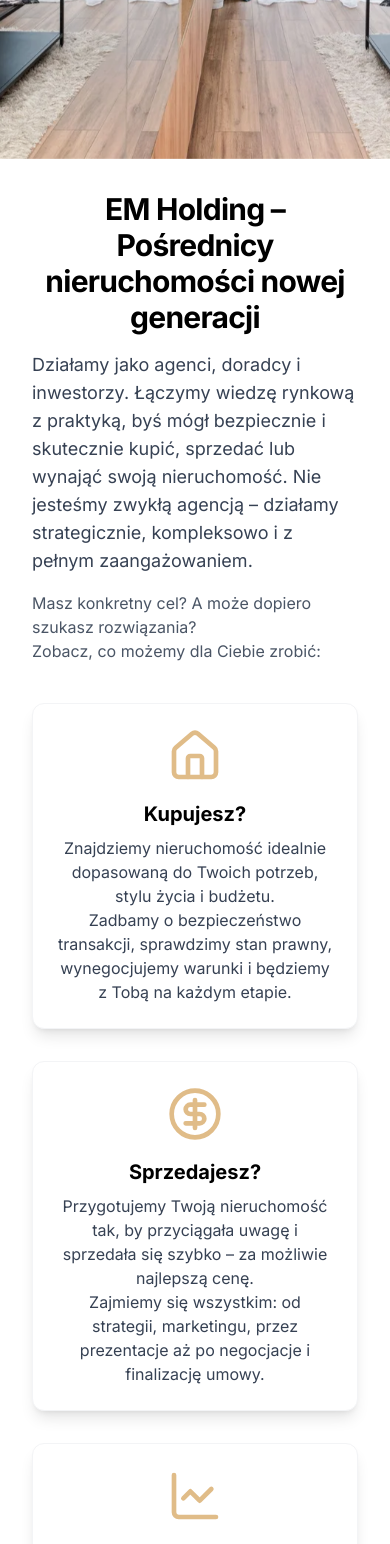
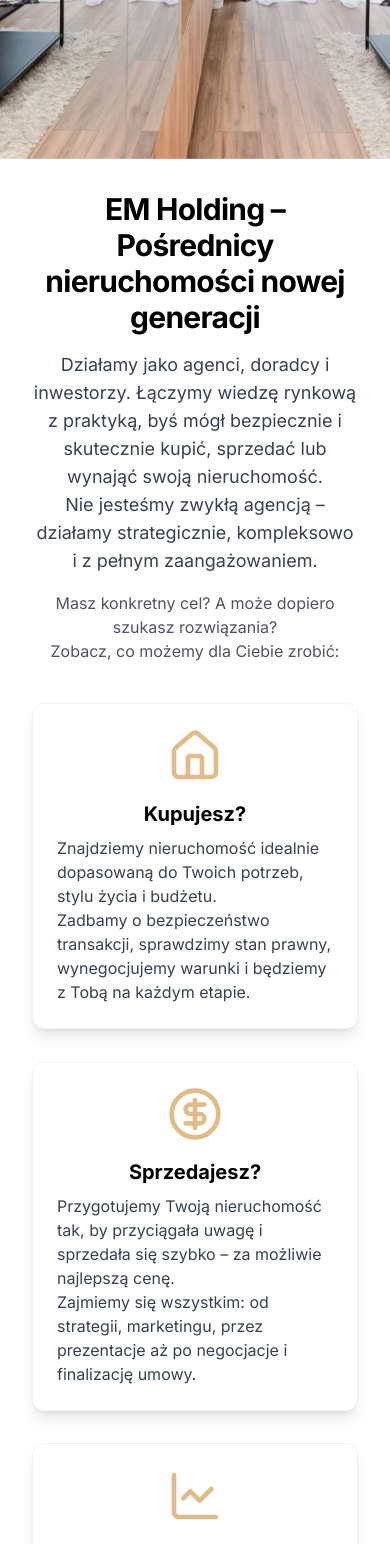
Before and after one commit to karol-wojak/real_estate_website, a React (Vite) app: page / in a window 390 px wide. Shown: the part 432-1976 px from the top of the page. Built offline with nearby package versions, Linux system fonts and the light colour scheme.

Commit message:
Refactor Services page: update text alignment for improved readability and consistency

```diff
--- a/src/pages/Services.jsx
+++ b/src/pages/Services.jsx
@@ -4,30 +4,30 @@
 const iconClass = "w-14 h-14 text-[#e0bc88] mb-4";
 
 const Services = () => (
-    <section id="services" className="w-full px-4 md:px-8 mb-16">
+    <section id="services" className="w-full max-w-5xl mx-auto mb-16 px-4">
         <div className="text-center mb-10">
             <h2 className="text-3xl md:text-4xl font-extrabold mb-4 tracking-tight">EM Holding – Pośrednicy nieruchomości nowej generacji</h2>
-            <p className="text-lg md:text-xl text-gray-700 mb-2 text-left md:text-justify mx-auto max-w-4xl">Działamy jako agenci, doradcy i inwestorzy. Łączymy wiedzę rynkową z praktyką, byś mógł bezpiecznie i skutecznie kupić, sprzedać lub wynająć swoją nieruchomość. Nie jesteśmy zwykłą agencją – działamy strategicznie, kompleksowo i z pełnym zaangażowaniem.</p>
-            <p className="text-base md:text-lg text-gray-600 mt-4 text-left md:text-center mx-auto max-w-3xl">Masz konkretny cel? A może dopiero szukasz rozwiązania?<br/>Zobacz, co możemy dla Ciebie zrobić:</p>
+            <p className="text-lg md:text-xl text-gray-700 mb-2">Działamy jako agenci, doradcy i inwestorzy. Łączymy wiedzę rynkową z praktyką, byś mógł bezpiecznie i skutecznie kupić, sprzedać lub wynająć swoją nieruchomość.<br/>Nie jesteśmy zwykłą agencją – działamy strategicznie, kompleksowo i z pełnym zaangażowaniem.</p>
+            <p className="text-base md:text-lg text-gray-600 mt-4">Masz konkretny cel? A może dopiero szukasz rozwiązania?<br/>Zobacz, co możemy dla Ciebie zrobić:</p>
         </div>
-        <div className="flex flex-col md:flex-row gap-8 md:gap-6 w-full">
+        <div className="flex flex-col md:flex-row gap-8 md:gap-6">
             {/* Kupujesz */}
             <div className="flex-1 bg-white rounded-xl shadow-lg p-6 flex flex-col items-center text-center border border-gray-100 hover:shadow-2xl transition">
                 <Home className={iconClass} />
                 <h3 className="text-xl font-bold mb-2">Kupujesz?</h3>
-                <p className="text-gray-700">Znajdziemy nieruchomość idealnie dopasowaną do Twoich potrzeb, stylu życia i budżetu.<br/>Zadbamy o bezpieczeństwo transakcji, sprawdzimy stan prawny, wynegocjujemy warunki i będziemy z Tobą na każdym etapie.</p>
+                <p className="text-left md:text-center text-gray-700">Znajdziemy nieruchomość idealnie dopasowaną do Twoich potrzeb, stylu życia i budżetu.<br/>Zadbamy o bezpieczeństwo transakcji, sprawdzimy stan prawny, wynegocjujemy warunki i będziemy z Tobą na każdym etapie.</p>
             </div>
             {/* Sprzedajesz */}
             <div className="flex-1 bg-white rounded-xl shadow-lg p-6 flex flex-col items-center text-center border border-gray-100 hover:shadow-2xl transition">
                 <CircleDollarSign className={iconClass} />
                 <h3 className="text-xl font-bold mb-2">Sprzedajesz?</h3>
-                <p className="text-gray-700">Przygotujemy Twoją nieruchomość tak, by przyciągała uwagę i sprzedała się szybko – za możliwie najlepszą cenę.<br/>Zajmiemy się wszystkim: od strategii, marketingu, przez prezentacje aż po negocjacje i finalizację umowy.</p>
+                <p className="text-left md:text-center text-gray-700">Przygotujemy Twoją nieruchomość tak, by przyciągała uwagę i sprzedała się szybko – za możliwie najlepszą cenę.<br/>Zajmiemy się wszystkim: od strategii, marketingu, przez prezentacje aż po negocjacje i finalizację umowy.</p>
             </div>
             {/* Inwestujesz */}
             <div className="flex-1 bg-white rounded-xl shadow-lg p-6 flex flex-col items-center text-center border border-gray-100 hover:shadow-2xl transition">
                 <LineChart className={iconClass} />
                 <h3 className="text-xl font-bold mb-2">Inwestujesz?</h3>
-                <p className="text-gray-700">Zainwestuj razem z nami.<br/>Nie musisz wiedzieć, od czego zacząć – wystarczy, że się odezwiesz.<br/>Możemy wspólnie zrealizować inwestycję, opracować strategię lub doradzić Ci, jak najlepiej pomnożyć kapitał.</p>
+                <p className="text-left md:text-center text-gray-700">Zainwestuj razem z nami.<br/>Nie musisz wiedzieć, od czego zacząć – wystarczy, że się odezwiesz.<br/>Możemy wspólnie zrealizować inwestycję, opracować strategię lub doradzić Ci, jak najlepiej pomnożyć kapitał.</p>
             </div>
         </div>
         <div className="flex flex-col md:flex-row gap-8 md:gap-6 mt-8">
@@ -35,13 +35,13 @@
             <div className="flex-1 bg-white rounded-xl shadow-lg p-6 flex flex-col items-center text-center border border-gray-100 hover:shadow-2xl transition">
                 <Brain className={iconClass} />
                 <h3 className="text-xl font-bold mb-2">Masz nieruchomość i zastanawiasz się, co dalej?</h3>
-                <p className="text-gray-700">Przeanalizujemy jej potencjał, policzymy opłacalność i przedstawimy możliwe scenariusze.<br/>Najem krótkoterminowy czy długoterminowy? Lokale, pokoje, a może zmiana przeznaczenia?<br/>Ty decydujesz – my realizujemy.</p>
+                <p className="text-left md:text-center text-gray-700">Przeanalizujemy jej potencjał, policzymy opłacalność i przedstawimy możliwe scenariusze.<br/>Najem krótkoterminowy czy długoterminowy? Lokale, pokoje, a może zmiana przeznaczenia?<br/>Ty decydujesz – my realizujemy.</p>
             </div>
             {/* Masz konkretną sprawę... */}
             <div className="flex-1 bg-white rounded-xl shadow-lg p-6 flex flex-col items-center text-center border border-gray-100 hover:shadow-2xl transition">
                 <Target className={iconClass} />
                 <h3 className="text-xl font-bold mb-2">Masz konkretną sprawę? A może dopiero szukasz rozwiązania?</h3>
-                <p className="text-gray-700">Zadzwoń. Porozmawiamy.<br/>Z nami nieruchomości mają sens.</p>
+                <p className="text-left md:text-center text-gray-700">Zadzwoń. Porozmawiamy.<br/>Z nami nieruchomości mają sens.</p>
             </div>
         </div>
     </section>
```
